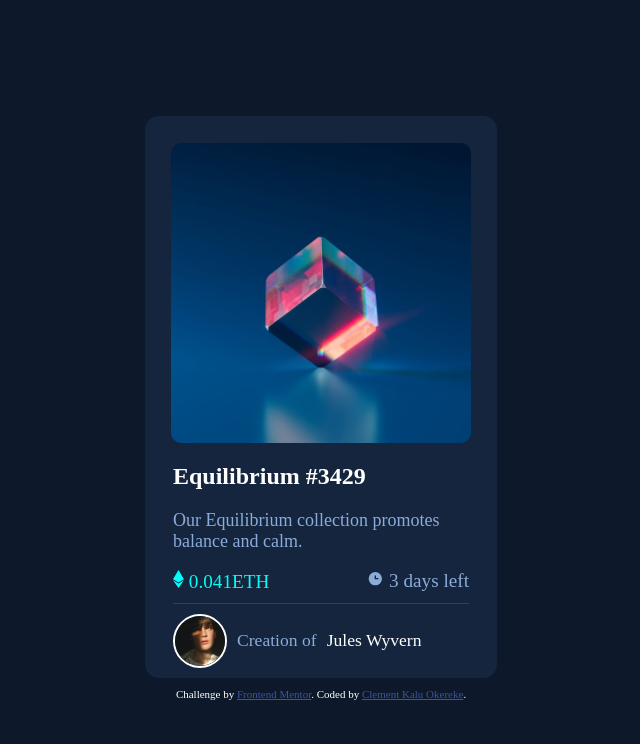
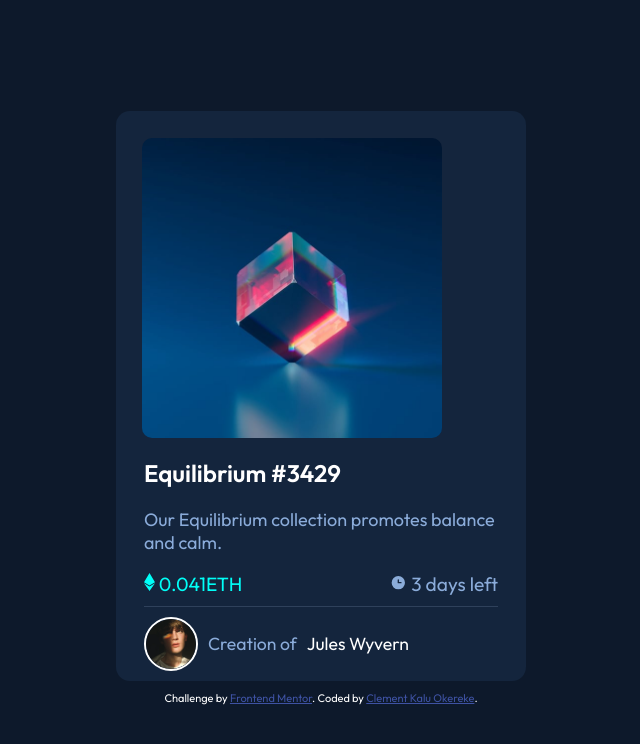
Before and after one commit to Clement1kalu-okereke/nft-preview-card-component, a plain HTML site: page index.html in a window 1280 px wide. Shown: the whole page, without its empty margins (319-959 px from the left). Drawn offline with Linux system fonts and the light colour scheme.

Commit message:
index changed

```diff
--- a/index.html
+++ b/index.html
@@ -6,6 +6,9 @@
   <meta name="viewport" content="width=device-width, initial-scale=1.0"> <!-- displays site properly based on user's device -->
 
   <link rel="icon" type="image/png" sizes="32x32" href="./images/favicon-32x32.png">
+  <link rel="preconnect" href="https://fonts.googleapis.com">
+  <link rel="preconnect" href="https://fonts.gstatic.com" crossorigin>
+  <link href="https://fonts.googleapis.com/css2?family=Outfit:wght@300;400;600&display=swap" rel="stylesheet">
   <link rel="stylesheet" href="/styles/style.css">
 
   <title>Frontend Mentor | NFT preview card component</title>
```
